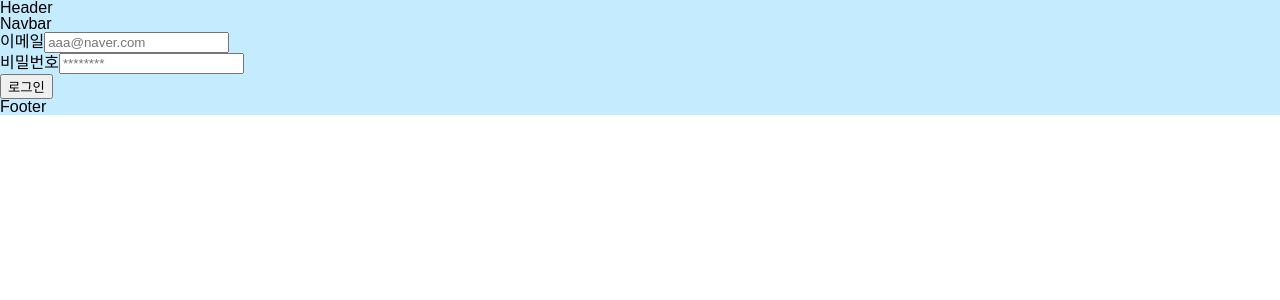
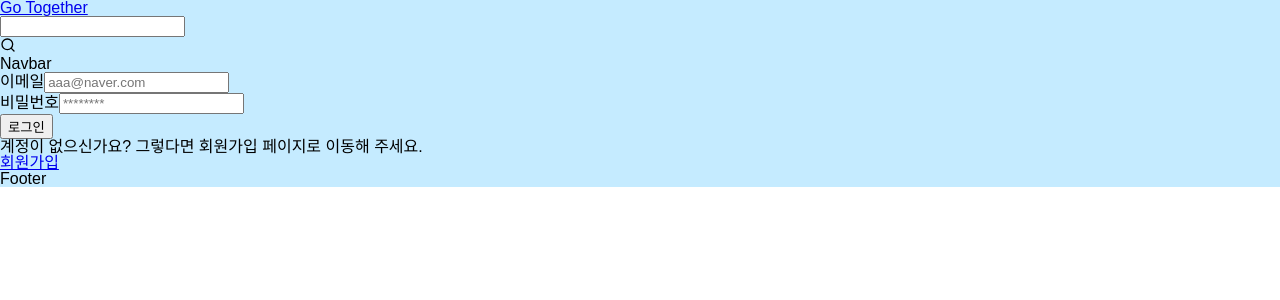
Before and after one commit to fastcampus-final/FE-repo, a Next.js app: page /login in a window 1280 px wide. Shown: the top 300 px of the page. Built offline with nearby package versions, Linux system fonts and the light colour scheme.

Commit message:
fix: signup, login
- pr 리뷰처럼 내용 수정
- header 약간 추가(리액트 쿼리 문제 해결 중)
- 다만, token값을 쿠키로 받기 전에 페이지 이동이 일어나는 경우도 잦아서,
  async await 는 제거하지 않음

```diff
--- a/package.json
+++ b/package.json
@@ -25,6 +25,7 @@
     "react-cookie": "^4.1.1",
     "react-dom": "18.2.0",
     "react-hook-form": "^7.43.5",
+    "react-icons": "^4.8.0",
     "react-redux": "^8.0.5",
     "styled-components": "^5.3.8",
     "styled-reset": "^4.4.5",
--- a/pages/login/index.tsx
+++ b/pages/login/index.tsx
@@ -1,31 +1,24 @@
-import React from 'react';
+import React, { useEffect } from 'react';
 import { useRouter } from 'next/router';
 import { useForm } from 'react-hook-form';
 import { setCookie, getCookie } from '@/utils/cookie';
 import Input from '@/components/common/Input';
 import { instance } from '../api/instance';
-
-interface IresProps {
-  data: {
-    code: number;
-    data: null | ItokenProps;
-    message: string;
-    status: string;
-  };
-}
-interface ItokenProps {
-  accessToken: string;
-  refreshToken: string;
-}
+import { IResProps } from '@/interfaces/loginResgister';
+import { MESSAGES } from '@/constants/messages';
+import Link from 'next/link';
+import { ROUTES } from '@/constants/routes';
 
 const Login = () => {
   const router = useRouter();
 
-  if (getCookie('accessToken')) {
-    alert('로그인된 계정입니다. 로그아웃 후 이용해주세요.');
-    router.back();
-    console.log(getCookie('tokens'));
-  }
+  useEffect(() => {
+    if (getCookie('accessToken')) {
+      alert('로그인된 계정입니다. 로그아웃 후 이용해주세요.');
+      router.back();
+      // console.log(getCookie('tokens'));
+    }
+  }, []);
 
   const {
     register,
@@ -45,16 +38,16 @@ const Login = () => {
               password: data.password,
             },
           })
-            .then((res: IresProps) => {
-              setCookie('tokens', JSON.stringify(res.data.data));
+            .then(async (res: IResProps) => {
+              console.log(JSON.stringify(res));
+              await setCookie('tokens', JSON.stringify(res.data.data));
+              // await router.back();
             })
-            .catch((error: IresProps) => {
+            .catch((error: IResProps) => {
               console.log(error);
+              alert(MESSAGES.LOGIN.ERROR_LOGIN);
               // throw new Error(error);
             });
-
-          await router.back();
-          await router.push('/');
         })}
       >
         <Input
@@ -81,6 +74,12 @@ const Login = () => {
           로그인
         </button>
       </form>
+      <div>
+        <div>계정이 없으신가요? 그렇다면 회원가입 페이지로 이동해 주세요.</div>
+        <Link href={ROUTES.SIGNUP}>
+          <div>회원가입</div>
+        </Link>
+      </div>
     </div>
   );
 };
--- a/pages/survey/index.tsx
+++ b/pages/survey/index.tsx
@@ -1,7 +1,7 @@
 import React from 'react';
 
-const Servey = () => {
-  return <div>Servey</div>;
+const Survey = () => {
+  return <div>Survey</div>;
 };
 
-export default Servey;
+export default Survey;
--- a/src/components/common/Input.tsx
+++ b/src/components/common/Input.tsx
@@ -14,7 +14,7 @@ const Input = ({ error, register, id, type, placeholder, label }: IinputProps) =
     <div>
       <label htmlFor={id}>{label}</label>
       <input id={id} type={type} placeholder={placeholder} {...register} />
-      {error && <small role="alert">{error}</small>}
+      {error && <div role="alert">{error}</div>}
       {id === 'id' && <button>중복확인</button>}
     </div>
   );
--- a/src/components/layout/Header.tsx
+++ b/src/components/layout/Header.tsx
@@ -1,7 +1,72 @@
 import React from 'react';
+import Link from 'next/link';
+import { FiSearch, FiLogIn } from 'react-icons/fi';
+import { ROUTES } from '@/constants/routes';
+import { getCookie } from '@/utils/cookie';
+import { RxAvatar } from 'react-icons/rx';
+import { useRouter } from 'next/router';
 
 const Header = () => {
-  return <div>Header</div>;
+  const router = useRouter();
+  // console.log(getCookie('tokens'));
+
+  return (
+    <div>
+      <div>
+        <div>
+          <Link href={ROUTES.HOME}>
+            <div>Go Together</div>
+          </Link>
+        </div>
+        <div
+          onClick={() => {
+            router.push('/search');
+          }}
+        >
+          <input type="text" />
+          <div>
+            <FiSearch />
+          </div>
+        </div>
+      </div>
+      {/* <div>
+        <div>
+          <Link href={ROUTES.HOME}>
+            <div>Go Together</div>
+          </Link>
+        </div>
+        <div>
+          <div
+            onClick={() => {
+              router.push('/search');
+            }}
+          >
+            <div>
+              <input type="text" />
+              <FiSearch />
+            </div>
+          </div>
+        </div>
+        {getCookie('tokens') ? (
+          <button
+            onClick={() => {
+              router.push('/mypage');
+            }}
+          >
+            <RxAvatar />
+          </button>
+        ) : (
+          <div>
+            <Link href={ROUTES.LOGIN}>
+              <div>
+                <FiLogIn />
+              </div>
+            </Link>
+          </div>
+        )}
+      </div> */}
+    </div>
+  );
 };
 
 export default Header;
--- /dev/null
+++ b/src/interfaces/loginResgister.ts
@@ -0,0 +1,13 @@
+export interface IResProps {
+  data: {
+    code: number;
+    data: string | null | ITokenProps;
+    message: string;
+    status: string;
+  };
+}
+
+interface ITokenProps {
+  accessToken: string;
+  refreshToken: string;
+}
```
Also changed, not shown: pages/mypage/index.tsx (added, +7 -0 lines), pages/signup/index.tsx (+17 -25 lines), pages/signup/success.tsx (+5 -3 lines), pages/mypage/info.tsx (added), pages/mypage/withdrawal.tsx (added), 1 other file (tests, documents, lock files or other folders).
